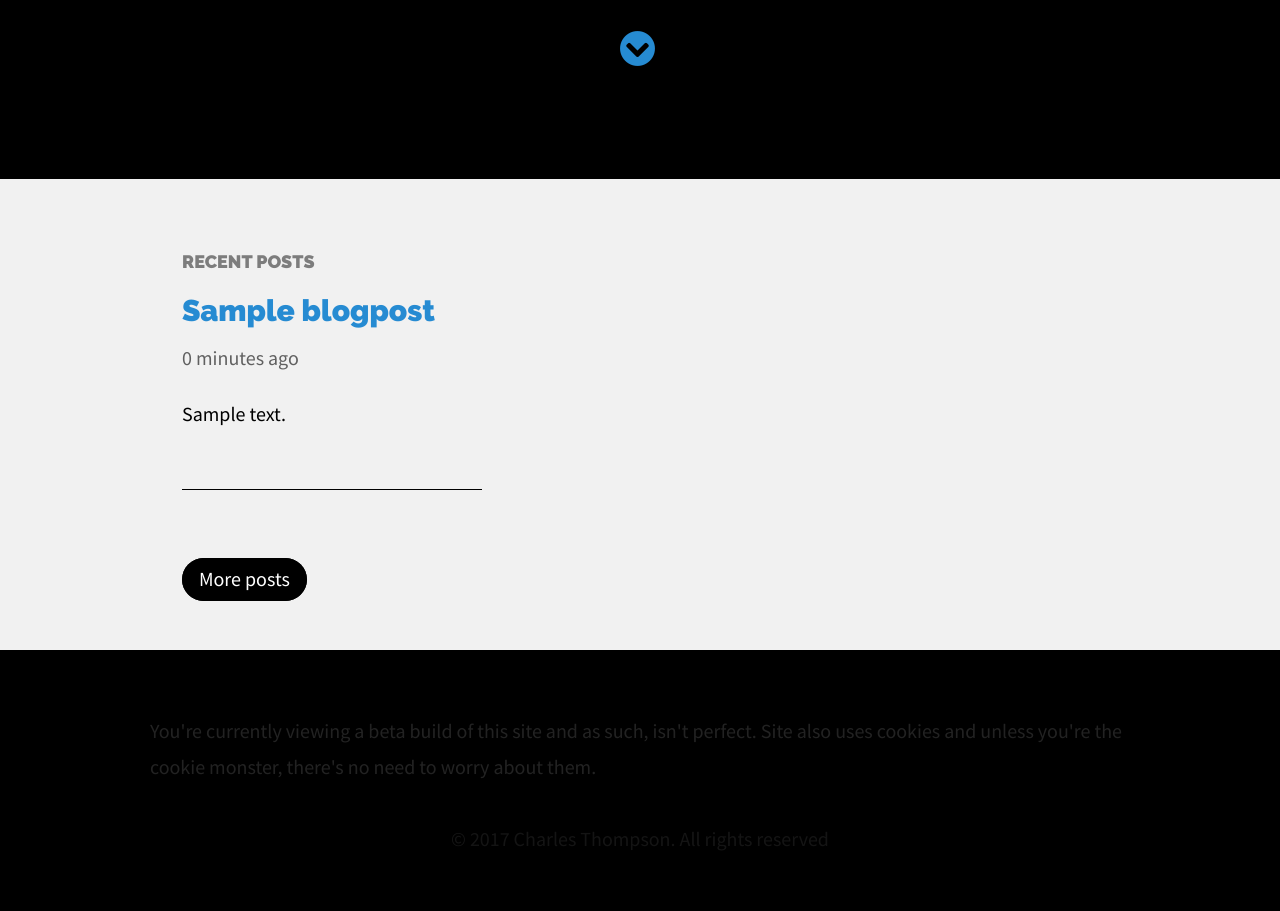
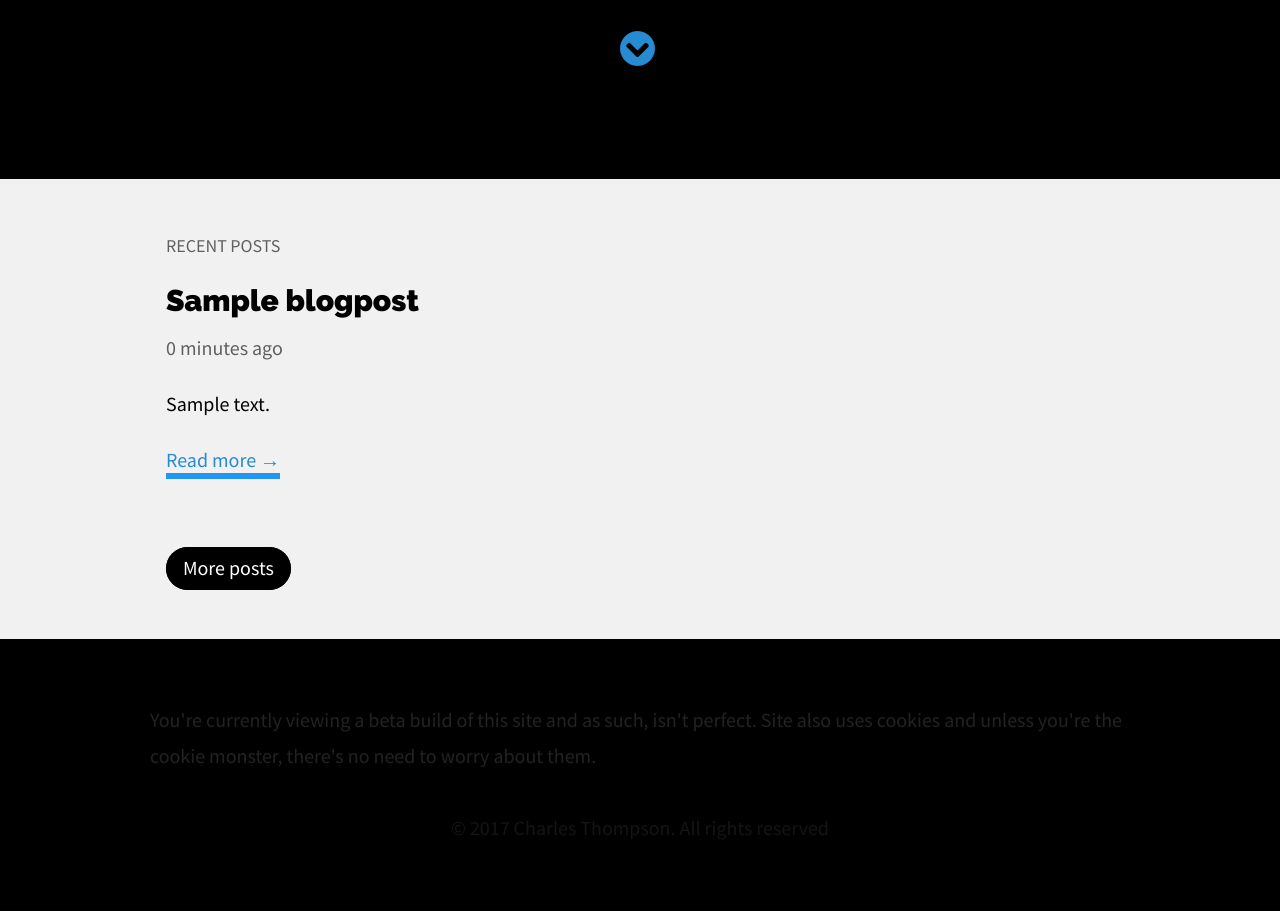
Before and after one commit to cpkthompson/cpkthompson.github.io, a Django app: page / in a window 1280 px wide. Shown: the part 577-1488 px from the top of the page. Run offline with Django 3.2, Linux system fonts and the light colour scheme; tables that the repository leaves empty hold one stand-in row (values such as "Sample post"); some libraries are stand-ins or nearby versions.

Commit message:
Font changes

```diff
--- a/blog/templates/blog/blog_post.html
+++ b/blog/templates/blog/blog_post.html
@@ -6,8 +6,8 @@
 
     <div class="w3-content w3-container w3-padding-32">
         <h1 class="w3-xxxlarge">{{ blog_post.post_title }}</h1>
-        <p style="font-style: italic">{{ blog_post.post_publish|date }}</p>
-        <article class="w3-content w3-twothird" style="line-height: 1.9">
+        <p style="font-family: Monospace">By <a href="/about">{{ blog_post.post_author.get_short_name }}</a> on {{ blog_post.post_publish|date }}</p>
+        <article class="w3-content w3-twothird">
             {{ blog_post.post_body|markdown }}
         </article>
         <div class="w3-third w3-padding-16 w3-padding-large">
--- a/frontend/templates/frontend/index.html
+++ b/frontend/templates/frontend/index.html
@@ -22,44 +22,41 @@
     </header>
     <br>
     <div id="body" class="w3-content w3-container w3-padding-8">
-        <div class="w3-twothird w3-padding-16 w3-container">
-            <h6 class="w3-opacity w3-large" style="text-transform: uppercase">Recent Posts</h6>
+        <div class="w3-threequarter w3-padding-16">
+            <div class="w3-opacity w3-large" style="text-transform: uppercase">Recent Posts</div>
             {% if blog_posts %}
                 {% for blog_post in blog_posts %}
-                    <h2><a href="{{ blog_post.get_absolute_url }}">{{ blog_post.post_title }}</a></h2>
+                    <h2><a href="{{ blog_post.get_absolute_url }}" class="w3-text-black">{{ blog_post.post_title }}</a></h2>
                     <p class="w3-opacity">{{ blog_post.post_publish|timesince }} ago</p>
                     <p>{{ blog_post.post_body|truncatewords:20 }}</p>
+                    <div><a href="{{ blog_post.get_absolute_url }}" class="w3-bottombar w3-border-blue">Read more →</a></div>
                     <br>
                 {% endfor %}
-                <div style="max-width: 300px" >
-                    <div style="height: 0;border: 0; border-top: 1px solid black; margin: 0; "></div>
-                </div>
                 <br>
-                <br>
-                <a href="/blog" class="w3-border-black w3-black w3-padding w3-round-xxlarge w3-hover-white w3-border">More posts</a>
+                <a href="/blog" class="w3-border-black w3-black w3-padding w3-hover-white w3-border w3-round-xxlarge">More posts</a>
             {% else %}
                 <br>
             {% endif %}
-            {#            <aside class="w3-padding-32">#}
-            {#                <h6 class="w3-opacity w3-large" style="text-transform: uppercase">Selected Projects</h6>#}
-            {#                <div class="w3-card-2 w3-padding-64 w3-red w3-margin-bottom w3-padding-large">#}
-            {#                </div>#}
-            {#                <div class="w3-card-2 w3-padding-64 w3-green w3-margin-bottom w3-padding-large">#}
-            {#                </div>#}
-            {#                <div class="w3-card-2 w3-padding-64 w3-blue w3-margin-bottom w3-padding-large">#}
-            {#                </div>#}
-            {#                <br><br>#}
-            {#                <h6 class="w3-opacity w3-large" style="text-transform: uppercase">Selected Posts</h6>#}
-            {#                {% if blog_posts %}#}
-            {#                    {% for blog_post in blog_posts %}#}
-            {#                        <a href="{{ blog_post.get_absolute_url }}">{{ blog_post.post_title }}</a>#}
-            {#                    {% endfor %}#}
-            {#                {% else %}#}
-            {#                {% endif %}#}
-            {#                <br>#}
-            {#            </aside>#}
+{#                        <aside class="w3-padding-32">#}
+{#                            <h6 class="w3-opacity w3-large" style="text-transform: uppercase">Selected Projects</h6>#}
+{#                            <div class="w3-card-2 w3-padding-64 w3-red w3-margin-bottom w3-padding-large">#}
+{#                            </div>#}
+{#                            <div class="w3-card-2 w3-padding-64 w3-green w3-margin-bottom w3-padding-large">#}
+{#                            </div>#}
+{#                            <div class="w3-card-2 w3-padding-64 w3-blue w3-margin-bottom w3-padding-large">#}
+{#                            </div>#}
+{#                            <br><br>#}
+{#                            <h6 class="w3-opacity w3-large" style="text-transform: uppercase">Selected Posts</h6>#}
+{#                            {% if blog_posts %}#}
+{#                                {% for blog_post in blog_posts %}#}
+{#                                    <a href="{{ blog_post.get_absolute_url }}">{{ blog_post.post_title }}</a>#}
+{#                                {% endfor %}#}
+{#                            {% else %}#}
+{#                            {% endif %}#}
+{#                            <br>#}
+{#                        </aside>#}
         </div>
-        <div class="w3-third">
+        <div class="w3-quarter">
             <br>
         </div>
     </div>
```
Also changed, not shown: blog/templates/blog/blog.html (+4 -3 lines).
